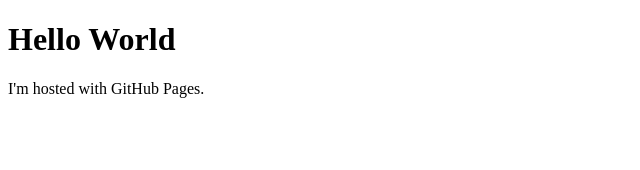
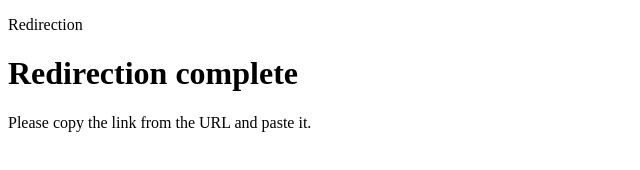
Before and after one commit to SomeonesVault/someonesvault.github.io, a plain HTML site: page index.html in a window 1280 px wide. Shown: the whole page, without its empty margins (0-640 px from the left). Drawn offline with Linux system fonts and the light colour scheme.

Commit message:
Update index.html

```diff
--- a/index.html
+++ b/index.html
@@ -1,7 +1,10 @@
 <!DOCTYPE html>
 <html>
+  <head>
+    <p>Redirection</p>
+  </head>
 <body>
-<h1>Hello World</h1>
-<p>I'm hosted with GitHub Pages.</p>
+<h1>Redirection complete</h1>
+<p>Please copy the link from the URL and paste it.</p>
 </body>
 </html>
```
